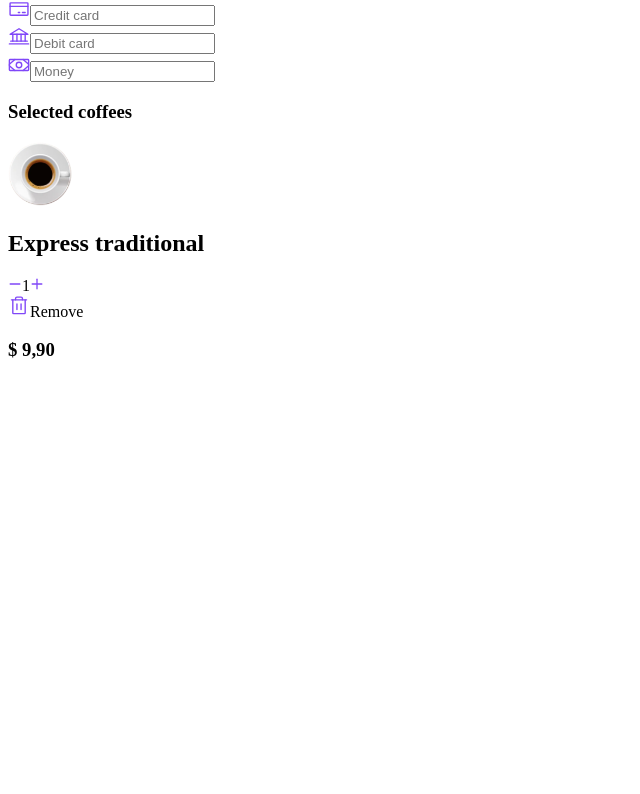
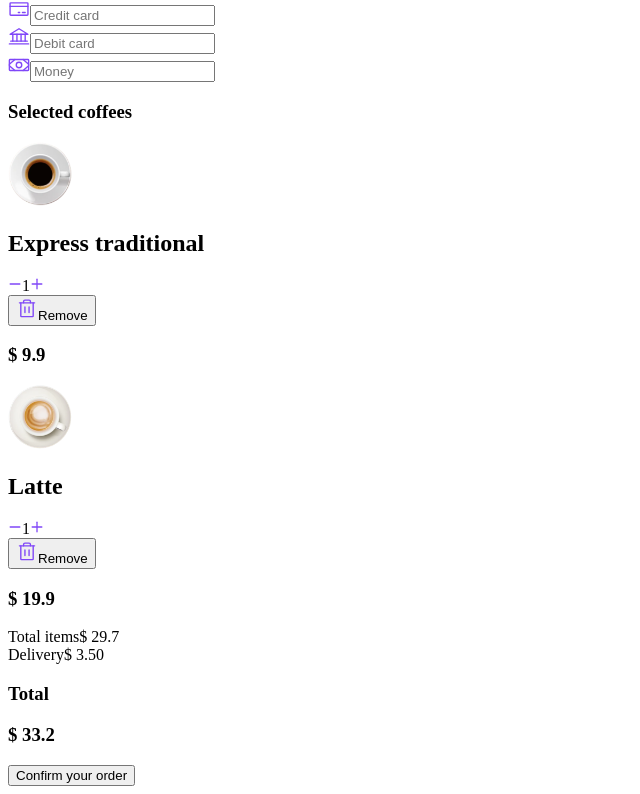
Before and after one commit to weslleyolli/coffee-shop, a Next.js app: page /checkout in a window 1280 px wide. Shown: the part 436-1230 px from the top of the page, without its empty margins (0-640 px from the left). Before the commit the page ends 816 px from the top, so only its background shows below. Built offline with nearby package versions, Linux system fonts and the light colour scheme.

Commit message:
style: aside of page checkou ok

```diff
--- /dev/null
+++ b/src/components/ProductCart.tsx
@@ -0,0 +1,36 @@
+import Image from "next/image"
+import CoffeTraditional from '../assets/png/Coffee.png'
+import {Minus, Plus, Trash } from 'phosphor-react'
+
+interface CartProps {
+    image: string;
+    title: string;
+    value: number;
+}
+
+export default function ProductCart({image, title, value}: CartProps) {
+    return (
+        <div className="flex justify-between">
+            <div className="flex gap-8">
+                <Image src={image} alt="coffee" width={64} height={64} />
+                <div className="flex flex-col gap-2">
+                    <h2 className="text-baseSubtitle text-base font-bold">{title}</h2>
+                    <div className="flex gap-2">
+                        <div className="flex items-center bg-baseButton gap-4 p-2 rounded-md">
+                            <Minus size={14} color="#8047F8" weight="bold" className="cursor-pointer" />
+                            <span>1</span>
+                            <Plus size={14} color="#8047F8" weight="bold" className="cursor-pointer" />
+                        </div>
+                        <button className="flex items-center bg-baseButton gap-2 p-2 rounded-md">
+                            <Trash size={22} color="#8047F8" weight="regular" />
+                            <span>
+                                Remove
+                            </span>
+                        </button>
+                    </div>
+                </div>
+            </div>
+            <h1 className="font-extrabold text-base text-baseText">$ {value}</h1>
+        </div>
+    )
+}
--- a/src/pages/checkout.tsx
+++ b/src/pages/checkout.tsx
@@ -3,7 +3,9 @@ import 'tailwindcss/tailwind.css';
 
 import { MapPinLine, CurrencyDollar, CreditCard, Bank, Money, Minus, Plus, Trash } from 'phosphor-react'
 import CoffeTraditional from '../assets/png/Coffee.png'
+import CoffeImage5 from '../assets/png/Coffee5.png'
 import Image from "next/image";
+import ProductCart from "@/components/ProductCart";
 
 export default function Checkout() {
     return (
@@ -63,41 +65,33 @@ export default function Checkout() {
                         </div>
                     </div>
                 </div>
-                <aside className="flex flex-col gap-[15px]">
+                <aside className="flex flex-col gap-[15px] w-[36%]">
                     <h1 className="font-baloo font-bold text-lg text-baseSubtitle">
                         Selected coffees
                     </h1>
-                    <div className="bg-baseCard p-10 flex flex-col gap-8 rounded-md">
-                        <div className="flex ">
-                            <Image src={CoffeTraditional} alt="coffee" width={64} height={64} />
-                            <div>
-                                <h2>Express traditional</h2>
-                                <div className="flex">
-                                    <div className="flex items-center bg-baseButton gap-2 p-2 rounded-md">
-                                        <Minus size={14} color="#8047F8" weight="bold" className="cursor-pointer" />
-                                        <span>1</span>
-                                        <Plus size={14} color="#8047F8" weight="bold" className="cursor-pointer" />
-                                    </div>
-                                    <div>
-                                        <Trash size={22} color="#8047F8" weight="regular" />
-                                        <span>
-                                            Remove
-                                        </span>
-                                    </div>
+                    <div className="bg-baseCard p-10 flex flex-col rounded-md rounded-tl-md rounded-tr-[36px] rounded-br-md rounded-bl-[36px]">
+                        <ProductCart image={CoffeTraditional} title="Express traditional" value={9.90} />
+                        <div className="bg-baseButton h-[1px] w-full my-6"></div>
+                        <ProductCart image={CoffeImage5} title="Latte" value={19.90} />
+                        <div className="bg-baseButton h-[1px] w-full my-6"></div>
+                        <div className="flex flex-col gap-6">
+                            <div className="flex flex-col gap-3">
+                                <div className="flex justify-between items-center">
+                                    <span className="text-baseText text-sm">Total items</span>
+                                    <span className="text-baseText text-base font-bold">$ 29.7</span>
+                                </div>
+                                <div className="flex justify-between">
+                                    <span className="text-baseText text-sm">Delivery</span>
+                                    <span className="text-baseText text-base font-bold">$ 3.50</span>
+                                </div>
+                                <div className="flex justify-between">
+                                    <h1 className="text-baseSubtitle text-xl font-bold">Total</h1>
+                                    <h1 className="text-baseSubtitle text-xl font-bold">$ 33.2</h1>
                                 </div>
                             </div>
-                            <h1>$ 9,90</h1>
-                        </div>
-                        <div>
-
                             <div>
-                                <span></span>
-                                <div></div>
+                                <button className="bg-yellowmedium text-white text-sm font-bold uppercase w-full px-2 py-3 rounded-md">Confirm your order</button>
                             </div>
-                            <h1></h1>
-                        </div>
-                        <div>
-
                         </div>
                     </div>
                 </aside>
```
